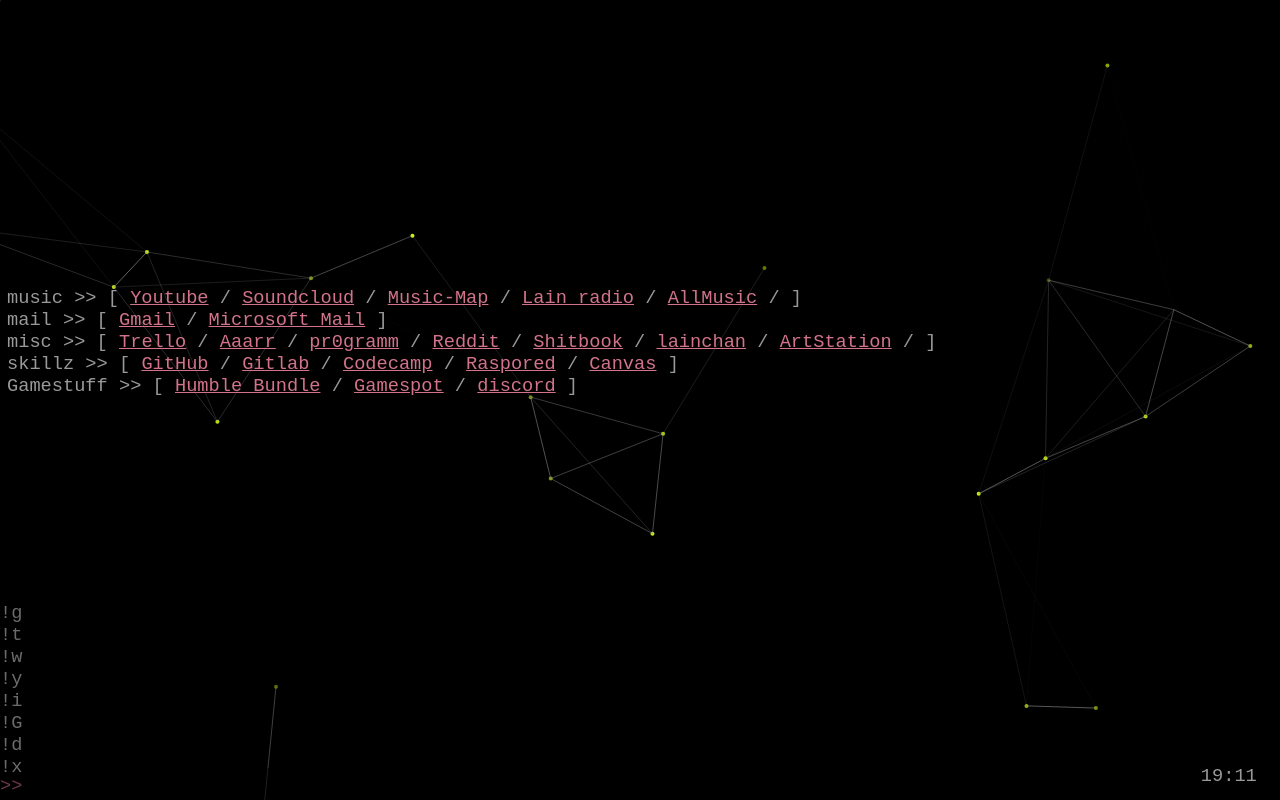
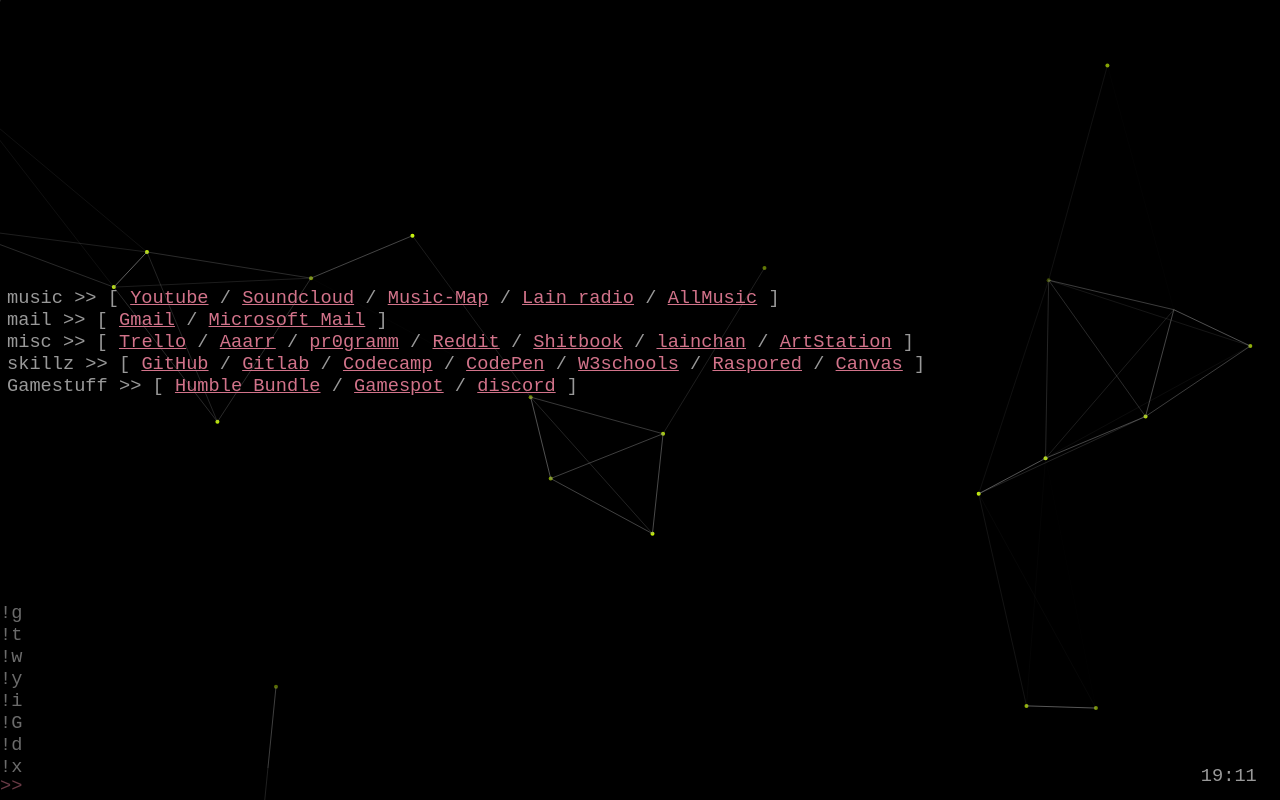
Before and after one commit to cofi1996/Home_page, a plain HTML site: page index.html in a window 1280 px wide. Drawn offline with nearby package versions, Linux system fonts and the light colour scheme.

Commit message:
Update index.html

```diff
--- a/index.html
+++ b/index.html
@@ -22,7 +22,6 @@
       <a href="https://lainchan.org/radio.html">Lain radio</a>
       /
       <a href="https://www.allmusic.com/">AllMusic</a>
-      /
       ]
       <br />
 
@@ -49,7 +48,6 @@
       <a href="https://lainchan.org/tech/catalog">lainchan</a>
       /
       <a href="https://www.artstation.com/artwork/loAKO">ArtStation</a>
-      /
       ]
       <br />
 
@@ -60,6 +58,10 @@
       <a href="https://gitlab.com">Gitlab</a>
       /
       <a href="https://www.freecodecamp.org/challenges/learn-how-freecodecamp-works">Codecamp</a>
+      /
+      <a href="https://codepen.io/">CodePen</a>
+      /
+      <a href="https://www.w3schools.com/">W3schools</a>
       /
       <a href="http://www.ftn.uns.ac.rs/n398041689/osnovne-strukovne-studije-softverske-informacione-tehnologije---odeljenje-u-novom-sadu">Raspored</a>
       /
```
